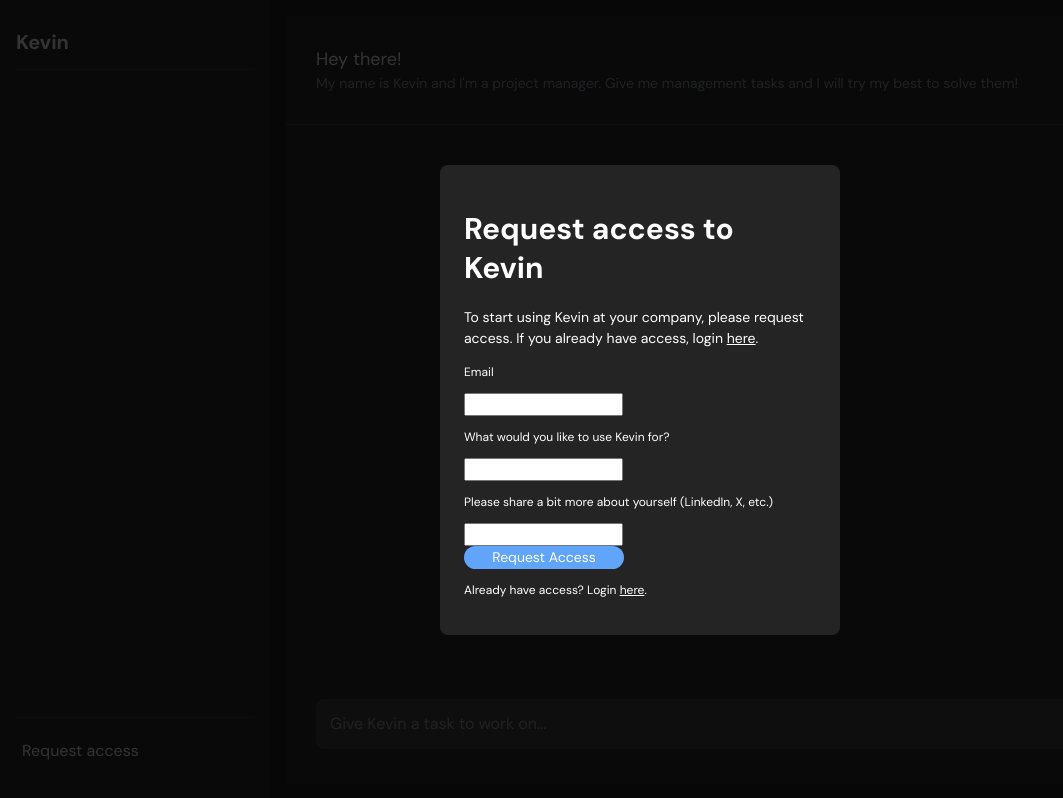
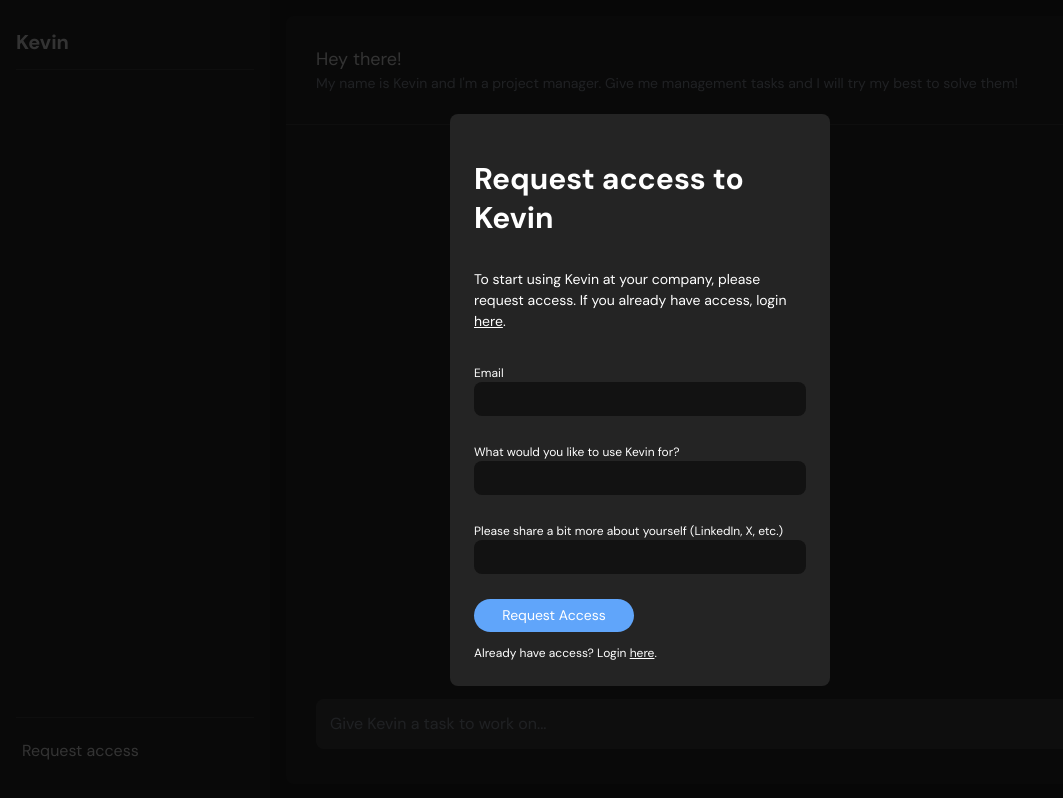
Before and after one commit to MeanderingProgrammer/Kevin, a SvelteKit app: page /preview in a window 1280 px wide. Both pictures are taken after a click on the button "Request access". Shown: the whole page, without its empty margins (0-1063 px from the left). Built offline with nearby package versions, Linux system fonts and the light colour scheme.

Commit message:
Finish popup

```diff
--- a/src/routes/preview/Popup.svelte
+++ b/src/routes/preview/Popup.svelte
@@ -11,22 +11,20 @@
 
 <dialog bind:this={dialog}>
     <h1>Request access to Kevin</h1>
-    <p class="larger">
+    <p class="larger padded">
         To start using Kevin at your company, please request access. If you already have access, login
         <a href="TODO">here</a>.
     </p>
+
     <p>Email</p>
-    <div>
-        <input type="text" />
-    </div>
+    <div><input type="text" /></div>
+
     <p>What would you like to use Kevin for?</p>
-    <div>
-        <input type="text" />
-    </div>
+    <div><input type="text" /></div>
+
     <p>Please share a bit more about yourself (LinkedIn, X, etc.)</p>
-    <div>
-        <input type="text" />
-    </div>
+    <div><input type="text" /></div>
+
     <button on:click={close}>
         <p class="larger">Request Access</p>
     </button>
@@ -35,7 +33,7 @@
 
 <style>
     dialog {
-        width: 400px;
+        width: 380px;
         background-color: var(--color-preview-dark);
         border-radius: var(--radius);
         border: none;
@@ -47,16 +45,28 @@
         opacity: 0.8;
     }
 
+    input {
+        width: 100%;
+        background-color: #121212;
+        border-radius: var(--radius);
+        border: none;
+        line-height: 2rem;
+        color: #ffffff;
+        padding-left: 0.5rem;
+        margin-bottom: 15px;
+    }
+
     button {
         cursor: pointer;
         background-color: #60a5fa;
         border: none;
         border-radius: 9999px;
         width: 160px;
+        margin-top: 10px;
     }
 
     button p {
-        margin: 0;
+        margin: 5px;
     }
 
     h1 {
@@ -67,12 +77,18 @@
     p {
         color: #ffffff;
         font-size: 12px;
+        margin-bottom: 0px;
     }
 
     .larger {
         font-size: 14px;
     }
 
+    .padded {
+        margin-top: 2rem;
+        margin-bottom: 2rem;
+    }
+
     a {
         color: #ffffff;
     }
```
